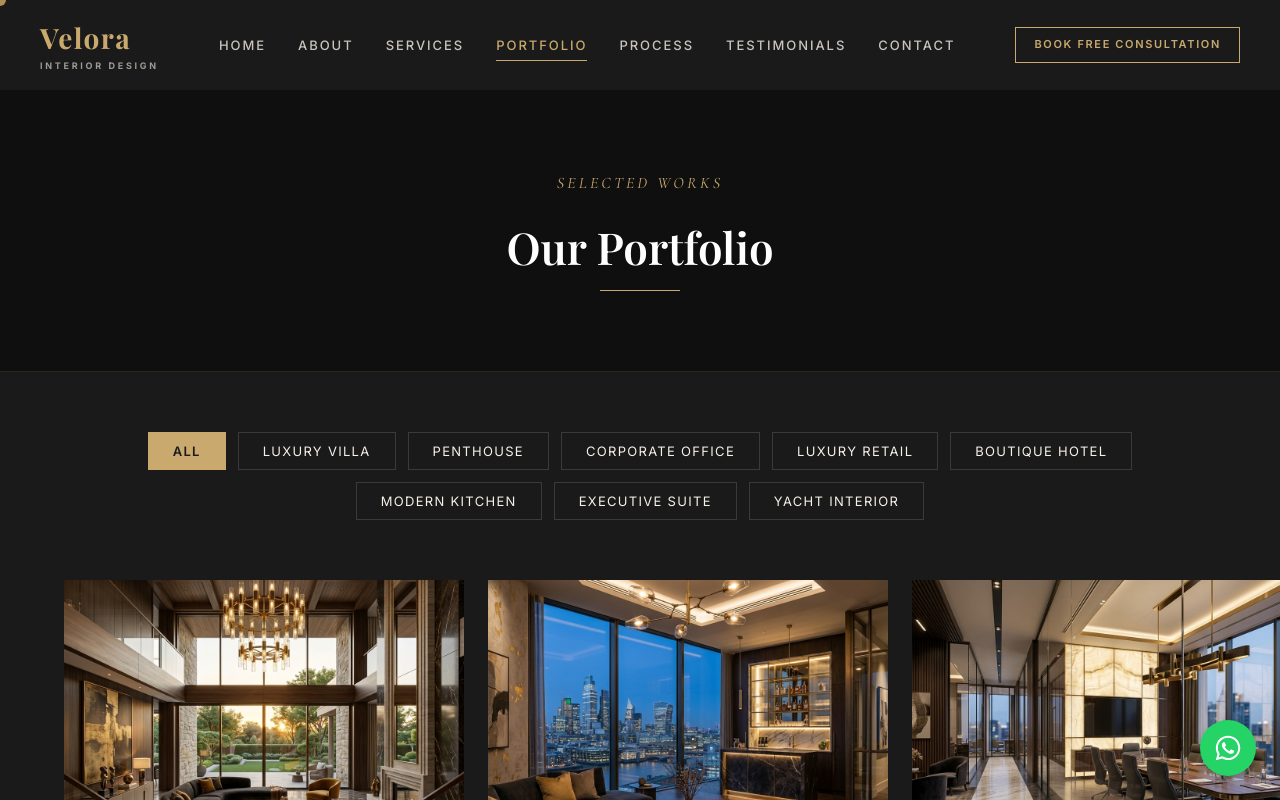
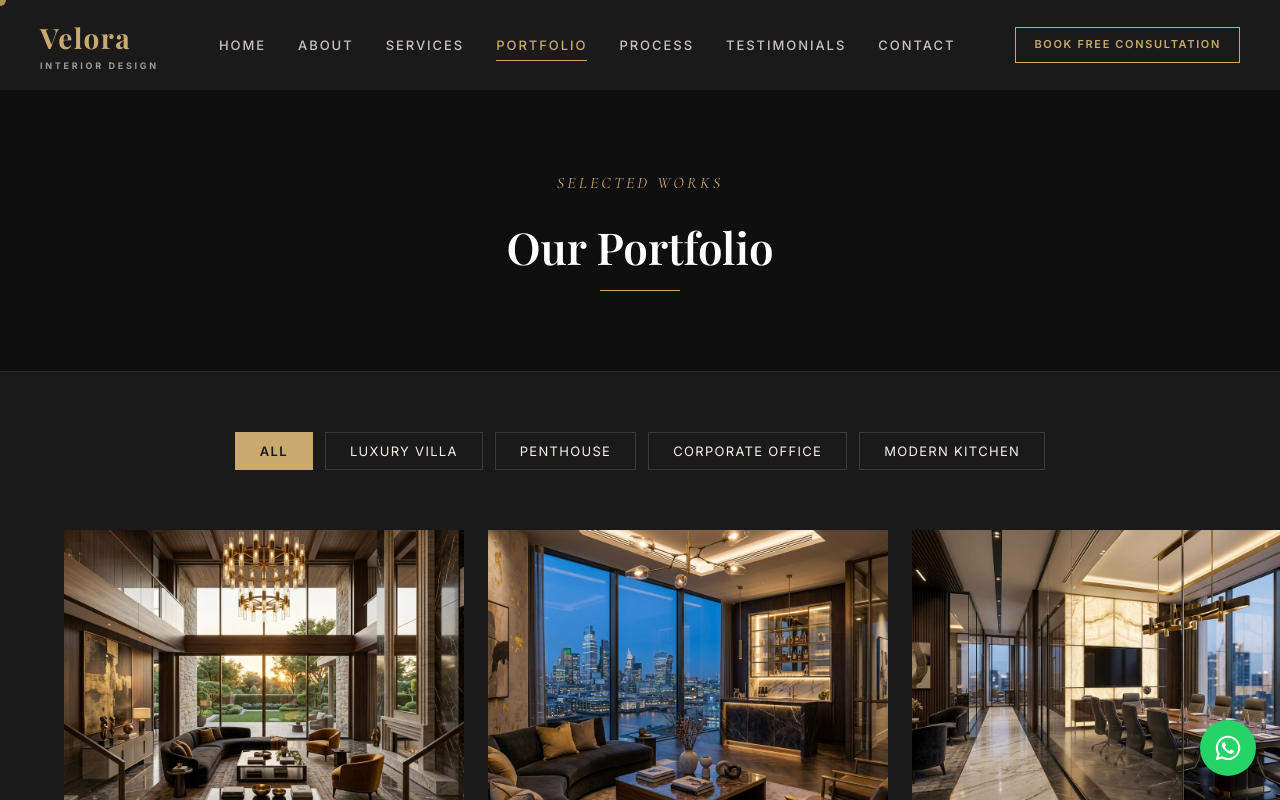
Before and after one commit to NextGen-Digital-Services/Velora-Interior-Design, a React (Vite) app: page /portfolio in a window 1280 px wide. Shown: the top 800 px of the page. Built offline with nearby package versions, Linux system fonts and the light colour scheme.

Commit message:
Portfolio Page Fix

```diff
--- a/src/pages/PortfolioPage.jsx
+++ b/src/pages/PortfolioPage.jsx
@@ -13,11 +13,7 @@ export const PortfolioPage = () => {
     'Luxury Villa',
     'Penthouse',
     'Corporate Office',
-    'Luxury Retail',
-    'Boutique Hotel',
-    'Modern Kitchen',
-    'Executive Suite',
-    'Yacht Interior'
+    'Modern Kitchen'
   ];
 
   const filteredProjects = useFilteredProjects(projects, activeCategory);
```
